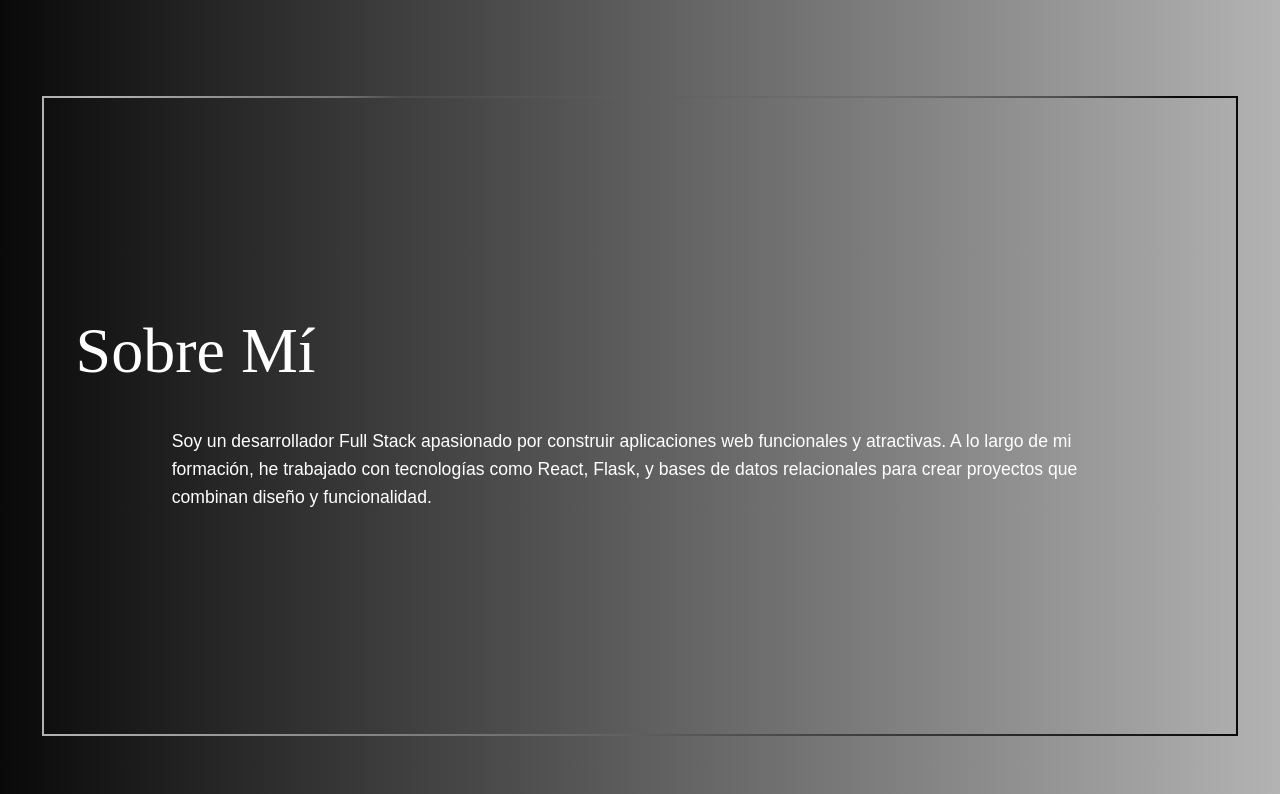
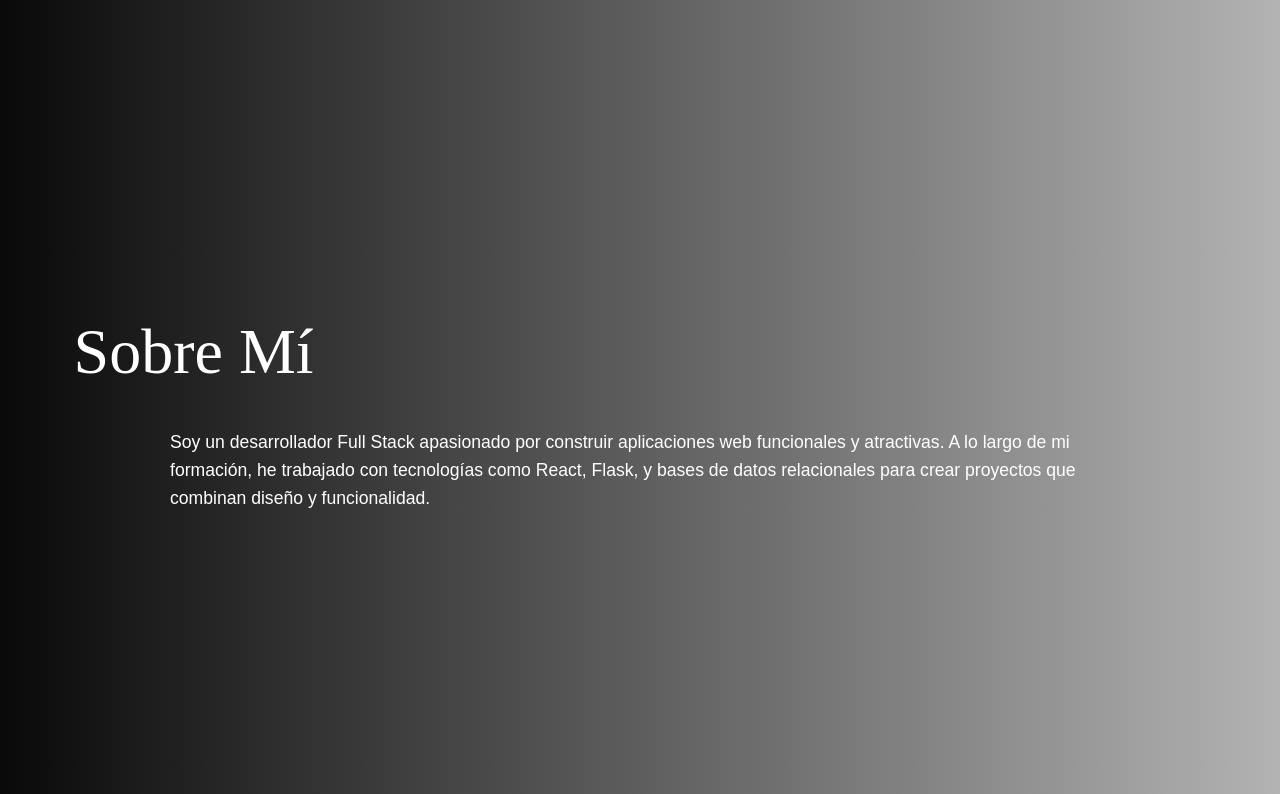
Before and after one commit to Nelvb/Portfolio, a React app: page /about in a window 1280 px wide. Shown: the top 794 px of the page. Built offline with nearby package versions, Linux system fonts and the light colour scheme; a web font is replaced by a local one.

Commit message:
empezando about

```diff
--- a/package.json
+++ b/package.json
@@ -74,6 +74,7 @@
 		]
 	},
 	"dependencies": {
+		"animejs": "^3.2.2",
 		"prop-types": "^15.7.2",
 		"query-string": "^7.0.1",
 		"react": "^18.2.0",
--- a/src/js/layout.js
+++ b/src/js/layout.js
@@ -3,13 +3,12 @@ import { BrowserRouter, Route, Routes } from "react-router-dom";
 import ScrollToTop from "./component/scrollToTop";
 
 import { Home } from "./views/home";
-import { AboutMe } from "./views/aboutMe";
+import { AboutMe } from "./views/aboutMe";  // Importamos el componente AboutMe
 import injectContext from "./store/appContext";
 
 import { Footer } from "./component/footer";
 
 const Layout = () => {
-	// Define el basename solo si tu proyecto se publica en un subdirectorio
     const basename = process.env.BASENAME || "";
 
     return (
@@ -18,7 +17,7 @@ const Layout = () => {
                 <ScrollToTop>
                     <Routes>
                         <Route path="/" element={<Home />} />
-						<Route path="/about" element={<AboutMe />} /> {/* Nueva ruta AboutMe */}
+                        <Route path="/about" element={<AboutMe />} /> {/* Activamos la ruta AboutMe */}
                         <Route path="*" element={<h1>Not found!</h1>} />
                     </Routes>
                     <Footer />
--- a/src/js/views/aboutMe.js
+++ b/src/js/views/aboutMe.js
@@ -2,15 +2,14 @@ import React from "react";
 import "../../styles/aboutMe.css";
 
 export const AboutMe = () => (
-  <div className="container-fluid home-container d-flex align-items-center justify-content-center">
-    <div className="row inner-frame justify-content-center">
+  <div className="container-fluid about-container d-flex align-items-center justify-content-center">
+    <div className="row about-inner-frame justify-content-center">
       {/* Contenido de la sección About Me */}
-      <div className="col-12 text-center">
-        <h1 className="title-text">Sobre Mí</h1>
+      <div className="col-12 text-left">
+        <h1 className="about-title-text">Sobre Mí</h1>
       </div>
       <div className="col-10 mt-4">
         <p className="about-text">
-          {/* Texto de ejemplo sobre el autor */}
           Soy un desarrollador Full Stack apasionado por construir aplicaciones
           web funcionales y atractivas. A lo largo de mi formación, he
           trabajado con tecnologías como React, Flask, y bases de datos
--- a/src/styles/aboutMe.css
+++ b/src/styles/aboutMe.css
@@ -13,7 +13,7 @@
   }
 
   /* Marco interno con borde degradado */
-.inner-frame {
+  .about-inner-frame {
     width: calc(100% - 2rem);
     height: calc(100% - 6vh);
     display: flex;
@@ -29,7 +29,7 @@
   }
 
   /* Título alineado a la izquierda */
-.title-text {
+  .about-title-text {
     font-family: 'Oooh Baby', cursive;
     font-size: clamp(2.5rem, 5vw, 6rem);
     color: white;
```
Also changed, not shown: 1 other file. Lines whose indentation alone changed are shown as unchanged.
